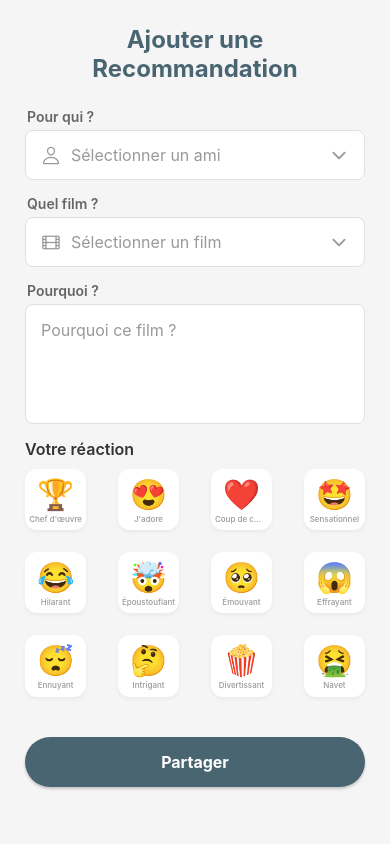
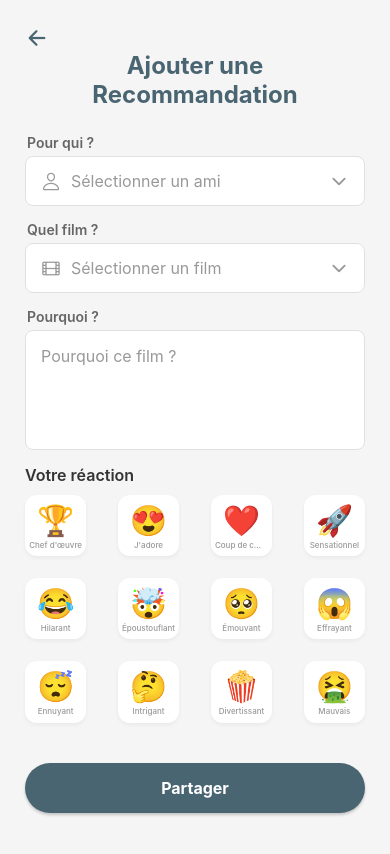
Before and after one commit to GabrielBolduc/Projet_App_Mobile, a React Native app in the folder Code/: screen /AddRecommendation in a window 390 px wide. Shown: the top 854 px of the page. Built offline with nearby package versions, Linux system fonts and the light colour scheme.

Commit message:
Commit ajout btn de navigations

```diff
--- a/Code/addFollower_screen.js
+++ b/Code/addFollower_screen.js
@@ -75,6 +75,11 @@ export default function AddFollower({ navigation }) {
     return (
         <SafeAreaView style={styles.container}>
             <View style={styles.content}>
+
+                {/* btn retour */}
+                <TouchableOpacity onPress={() => navigation.goBack()} style={styles.backButton}>
+                    <Ionicons name="arrow-back" size={24} color={PRIMARY_COLOR} />
+                </TouchableOpacity>
 
                 <View style={{flexDirection:'row', alignItems:'center', marginBottom:20, justifyContent:'center'}}>
                      <Text style={[styles.sectionTitle, {marginBottom:0}]}>Ajouter des Amis</Text>
--- a/Code/addRecommendation_screen.js
+++ b/Code/addRecommendation_screen.js
@@ -13,7 +13,7 @@ const EMOJI_OPTIONS = [
     { value: '🏆', icon: '🏆', name: "Chef d'œuvre" },
     { value: '😍', icon: '😍', name: "J'adore" },
     { value: '❤️', icon: '❤️', name: "Coup de cœur" },
-    { value: '🤩', icon: '🤩', name: "Sensationnel" },
+    { value: '🚀', icon: '🚀', name: "Sensationnel" },
     { value: '😂', icon: '😂', name: "Hilarant" },
     { value: '🤯', icon: '🤯', name: "Époustouflant" },
     { value: '🥺', icon: '🥺', name: "Émouvant" },
@@ -21,11 +21,11 @@ const EMOJI_OPTIONS = [
     { value: '😴', icon: '😴', name: "Ennuyant" },
     { value: '🤔', icon: '🤔', name: "Intrigant" },
     { value: '🍿', icon: '🍿', name: "Divertissant" },
-    { value: '🤮', icon: '🤮', name: "Navet" },
+    { value: '🤮', icon: '🤮', name: "Mauvais" },
 ];
 
 export default function AddRecommendation({ navigation }) {
-    const { user } = useAuth(); // Moi (expéditeur)
+    const { user } = useAuth(); // user
 
     const [explanation, setExplanation] = useState('');
     const [selectedFriend, setSelectedFriend] = useState(null);
@@ -97,7 +97,13 @@ export default function AddRecommendation({ navigation }) {
 
             <ScrollView contentContainerStyle={styles.content}>
 
+                {/* btn retour */}
+                <TouchableOpacity onPress={() => navigation.goBack()} style={styles.backButton}>
+                    <Ionicons name="arrow-back" size={24} color={PRIMARY_COLOR} />
+                </TouchableOpacity>
+
                 <Text style={styles.sectionTitle}>Ajouter une Recommandation</Text>
+
 
                 <Text style={styles.label}>Pour qui ?</Text>
                     <TouchableOpacity
--- a/Code/context/AuthContext.js
+++ b/Code/context/AuthContext.js
@@ -1,12 +1,10 @@
 // context/AuthContext.js
 import React, { createContext, useState, useContext } from 'react';
 
-// 1. Création du contexte
 const AuthContext = createContext(null);
 
-// 2. Le Provider (qui va envelopper l'app)
 export const AuthProvider = ({ children }) => {
-  const [user, setUser] = useState(null); // null = pas connecté
+  const [user, setUser] = useState(null);
 
   const login = (userData) => {
     setUser(userData);
@@ -23,5 +21,4 @@ export const AuthProvider = ({ children }) => {
   );
 };
 
-// 3. Un Hook personnalisé pour utiliser le contexte facilement
 export const useAuth = () => useContext(AuthContext);
--- a/Code/login_screen.js
+++ b/Code/login_screen.js
@@ -7,7 +7,7 @@ import { useAuth } from './context/AuthContext';
 const PRIMARY_COLOR = '#4A6572';
 
 export default function Login({ navigation }) {
-    const { login } = useAuth(); // <--- 2. On récupère la fonction pour sauvegarder le user
+    const { login } = useAuth();
 
     const [username, setUsername] = useState('');
     const [password, setPassword] = useState('');
--- a/Code/services/api.js
+++ b/Code/services/api.js
@@ -1,8 +1,5 @@
-// services/api.js
-
 const BASE_URL = "http://martha.jh.shawinigan.info/queries";
 
-// Token pour team4:4Feab111753228450e4a1a5a!458
 const MARTHA_AUTH = "dGVhbTQ6NEZlYWIxMTE3NTMyMjg0NTBlNGExYTVhITQ1OA==";
 
 export const executeQuery = async (queryName, params = {}) => {
```
